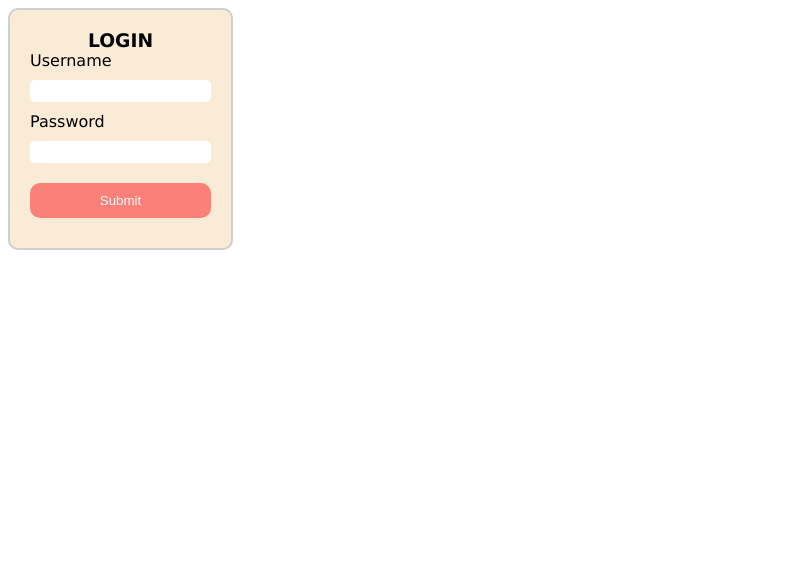
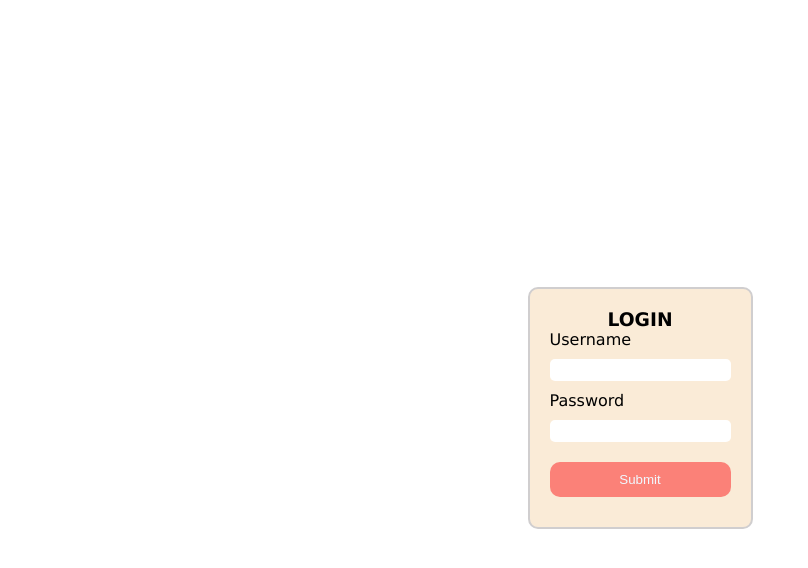
Before and after one commit to huynamboz/sgroup-learning, a plain HTML site: page buoi2/loginForm.html in a window 1280 px wide. Shown: the whole page, without its empty margins (0-808 px from the left). Drawn offline with Linux system fonts and the light colour scheme.

Commit message:
add login form

```diff
--- a/buoi2/loginForm.html
+++ b/buoi2/loginForm.html
@@ -8,9 +8,12 @@
 </head>
 <style>
     body{
-        font-family:'Lucida Sans', 'Lucida Sans Regular', 'Lucida Grande', 'Lucida Sans Unicode', Geneva, Verdana, sans-serif
+        font-family:'Lucida Sans', 'Lucida Sans Regular', 'Lucida Grande', 'Lucida Sans Unicode', Geneva, Verdana, sans-serif;
+        display:flex;
+        height: 100vh;
     }
     .container{
+
         margin: auto;
         display: inline-block;
         padding:20px;
@@ -42,6 +45,11 @@
     .btn{
         width: 100%;
     }
+    .main{
+        display: flex;
+        justify-content: center;
+        margin: auto;
+    }
 </style>
 <body>
     <div class="main">
```
